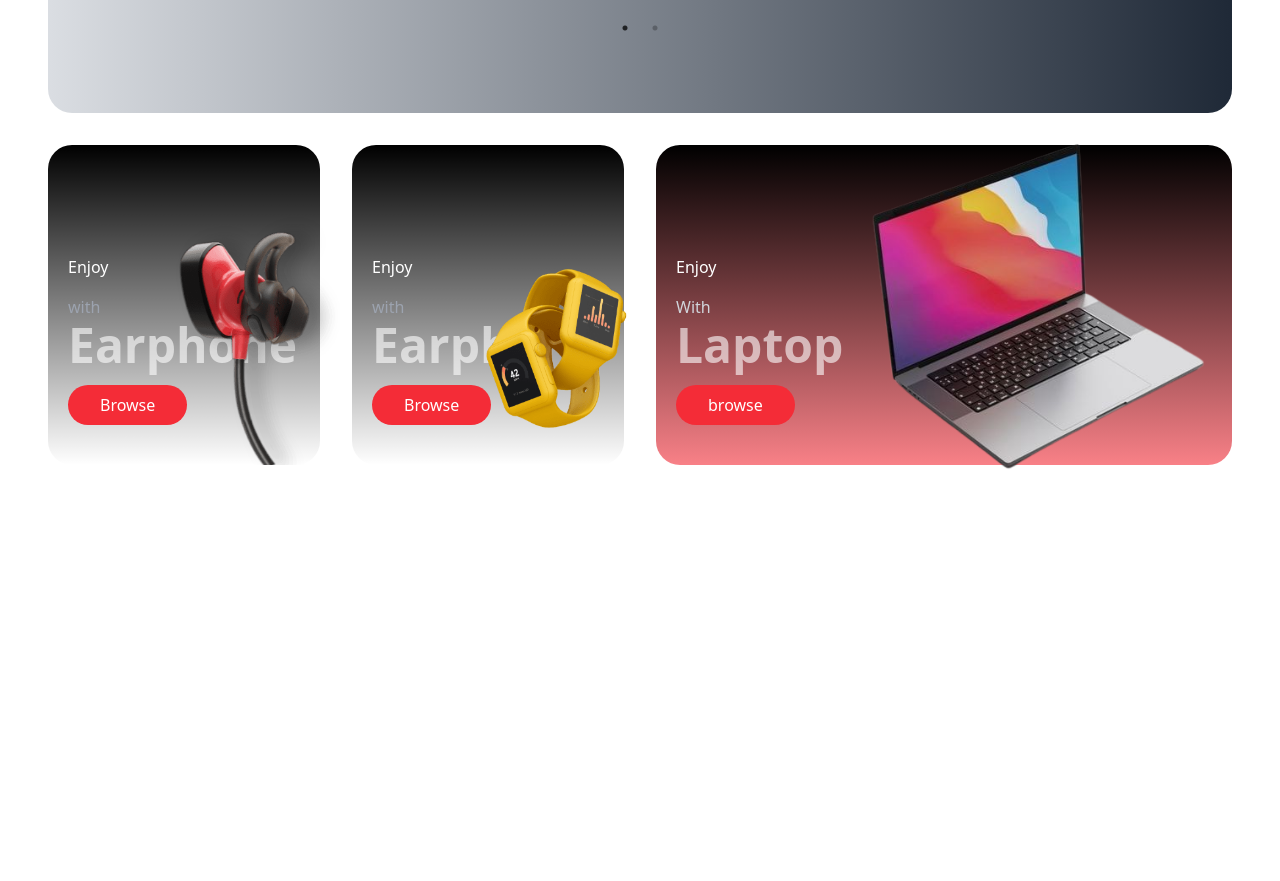
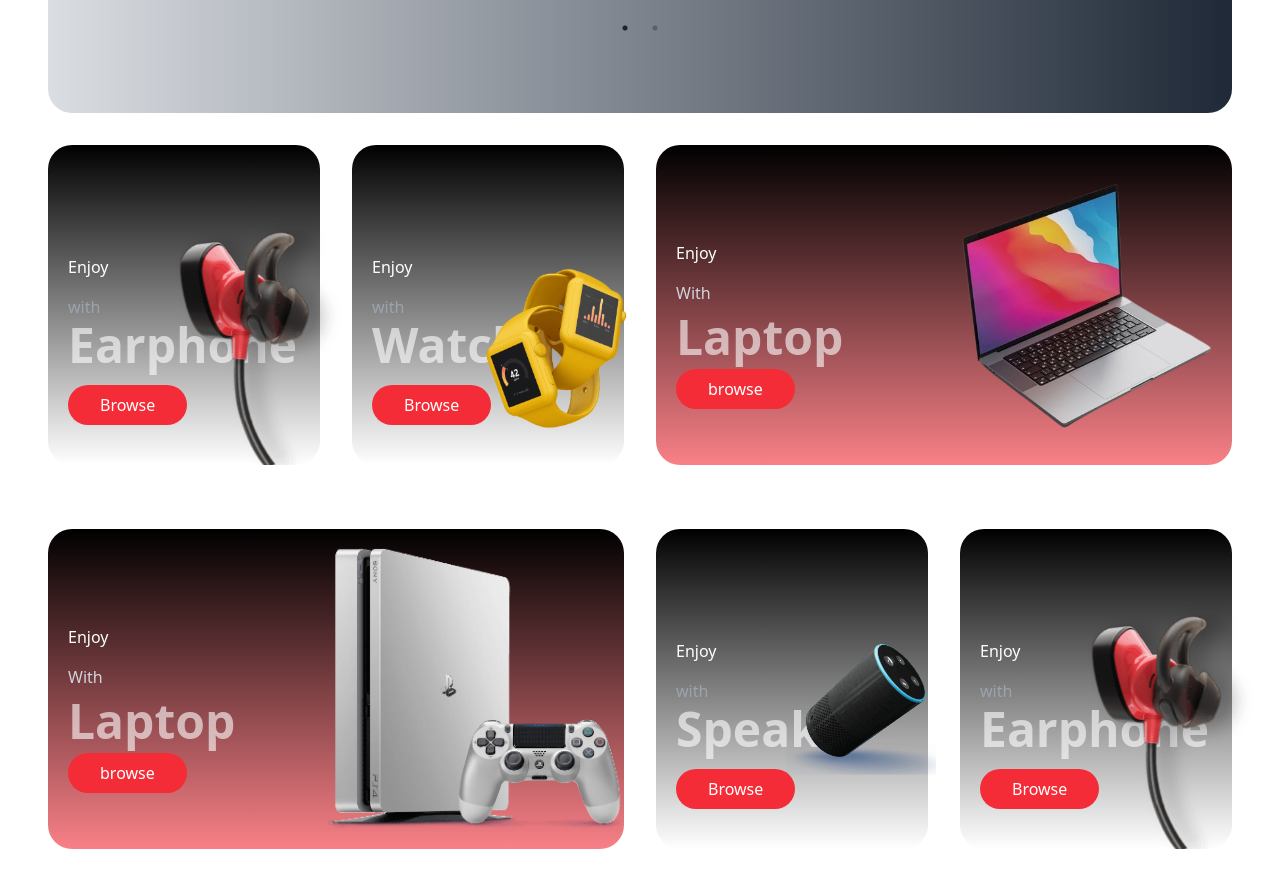
Before and after one commit to gunalchandran/e-commerce-mern, a React (Vite) app: page / in a window 1280 px wide. Shown: the part 613-1494 px from the top of the page. Before the commit the page ends 1118 px from the top, so only its background shows below. Built offline with nearby package versions, Linux system fonts and the light colour scheme.

Commit message:
feed:added

```diff
--- a/src/App.jsx
+++ b/src/App.jsx
@@ -2,12 +2,14 @@ import React from 'react'
 import Navbar from './components/Navabar/Navbar.jsx'
 import Hero from './components/Navabar/Hero/Hero.jsx'
 import { Category } from './components/category/Category.jsx'
+import { Category2 } from './components/category/Category2.jsx'
 const App = () => {
   return (
     <div>
       <Navbar/>
       <Hero/>
       <Category/>
+      <Category2/>
     </div>
   )
 }
--- a/src/components/category/Category.jsx
+++ b/src/components/category/Category.jsx
@@ -14,35 +14,35 @@ export const Category = () => {
                                 <div>
                                     <p className='mb-4'>Enjoy</p>
                                     <p className='mb-[2px] text-gray-400 '>with</p>
-                                    <p className='text-4xl xl:text-5xl font-bold opacity-60 mb-4  '>Earphone</p>
+                                    <p className='text-4xl xl:text-5xl font-bold opacity-60 mb-4'>Earphone</p>
                                    <Button text="Browse" bgColor="bg-primary" textColor="text-white"/>
                                 </div>
                             </div>
                             <img src={Image1} alt="earphone" className='w-[320px] absolute bottom-0' />
                         </div>
                         {/* second col*/}
-                        <div className='py-10 pl-5 bg-gradient-to-b from-black 90 to-brandYellow/60 text-white rounded-3xl relative h-[320px] flex items-end '>
+                        <div className='py-10 pl-5 bg-gradient-to-b from-black 90 to-brandsecondary/60 text-white rounded-3xl relative h-[320px] flex items-end '>
                             <div>
                                 <div>
                                     <p className='mb-4'>Enjoy</p>
                                     <p className='mb-[2px] text-gray-400 '>with</p>
-                                    <p className='text-4xl xl:text-5xl font-bold opacity-60 mb-4  '>Earphone</p>
+                                    <p className='text-4xl xl:text-5xl font-bold opacity-60 mb-4'>Watch</p>
                                    <Button text="Browse" bgColor="bg-primary" textColor="text-white"/>
                                 </div>
                             </div>
                             <img src={Image2} alt="earphone" className='w-[320px]  absolute -right-20 lg:top-[110px]' />
                         </div>
                         {/* third col*/}
-                        <div className=' col-span-2 py-10 pl-5 bg-gradient-to-b from-black 90 to-primary/60 relative rounded-3xl text-white h-[320px] flex items-end'>
+                        <div className='col-span-2 py-10 pl-5 bg-gradient-to-b from-black 90 to-primary/60 relative rounded-3xl text-white h-[320px] flex items-end'>
                             <div>
-                                <div>
+                                <div className=' space-y-2 mb-4'>
                                     <p className='mb-4'>Enjoy</p>
                                     <p className='mb-[2px] text-gray-300'>With</p>
                                     <p className='text-3xl lg:text-5xl font-bold opacity-60 mb-4'>Laptop</p>
                                     <Button text="browse" textColor="text-white" bgColor="bg-primary"/>
                                 </div>
                             </div>
-                            <img src={Image3}alt="maclap" className=' w-[400px] absolute top-1/2 -translate-y-1/2 -right-0' />
+                            <img src={Image3}alt="macbooklap" className=' w-[300px] absolute top-1/2 -translate-y-1/2 -right-0' />
                         </div>
                     </div>
         </div>
--- /dev/null
+++ b/src/components/category/Category2.jsx
@@ -0,0 +1,51 @@
+import React from 'react'
+import Button from '../shared/Buttton'
+import Image1 from '../../assets/Earphone.png'
+import Image2 from '../../assets/speaker.png'
+import Image3 from '../../assets/gaming.png'
+export const Category2 = () => {
+  return (
+    <div className='py-8'>
+                <div className='container'>
+                    <div className="grid grid-cols-2 sm:grid-cols-2 lg:grid-cols-4 gap-8">
+                        {/* first col*/}
+                        <div className='col-span-2 py-10 pl-5 bg-gradient-to-b from-black 90 to-primary/60 relative rounded-3xl text-white h-[320px] flex items-end'>
+                            <div>
+                                <div className=' space-y-2 mb-4'>
+                                    <p className='mb-4'>Enjoy</p>
+                                    <p className='mb-[2px] text-gray-300'>With</p>
+                                    <p className='text-3xl lg:text-5xl font-bold opacity-60 mb-4'>Laptop</p>
+                                    <Button text="browse" textColor="text-white" bgColor="bg-primary"/>
+                                </div>
+                            </div>
+                            <img src={Image3}alt="macbooklap" className=' w-[300px] absolute top-1/2 -translate-y-1/2 -right-0' />
+                        </div>
+                        {/* second col*/}
+                        <div className='py-10 pl-5 bg-gradient-to-b from-black 90 to-brandsecondary/60 text-white rounded-3xl relative h-[320px] flex items-end '>
+                            <div>
+                                <div>
+                                    <p className='mb-4'>Enjoy</p>
+                                    <p className='mb-[2px] text-gray-400 '>with</p>
+                                    <p className='text-4xl xl:text-5xl font-bold opacity-60 mb-4'>Speaker</p>
+                                   <Button text="Browse" bgColor="bg-primary" textColor="text-white"/>
+                                </div>
+                            </div>
+                            <img src={Image2} alt="earphone" className='w-[150px]  absolute -right-2 lg:top-[100px]' />
+                        </div>
+                        {/* third col*/}
+                        <div className='py-10 pl-5 bg-gradient-to-b from-black 90 to-brand/60 text-white rounded-3xl relative h-[320px] flex items-end '>
+                            <div>
+                                <div>
+                                    <p className='mb-4'>Enjoy</p>
+                                    <p className='mb-[2px] text-gray-400 '>with</p>
+                                    <p className='text-4xl xl:text-5xl font-bold opacity-60 mb-4'>Earphone</p>
+                                   <Button text="Browse" bgColor="bg-primary" textColor="text-white"/>
+                                </div>
+                            </div>
+                            <img src={Image1} alt="earphone" className='w-[320px] absolute bottom-0' />
+                        </div>
+                    </div>
+        </div>
+    </div>
+  )
+}
```
Also changed, not shown: src/assets/gaming.png (added), src/assets/speaker.png (added).
